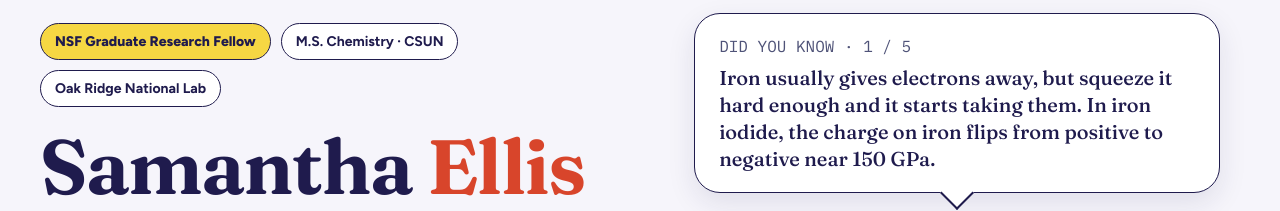
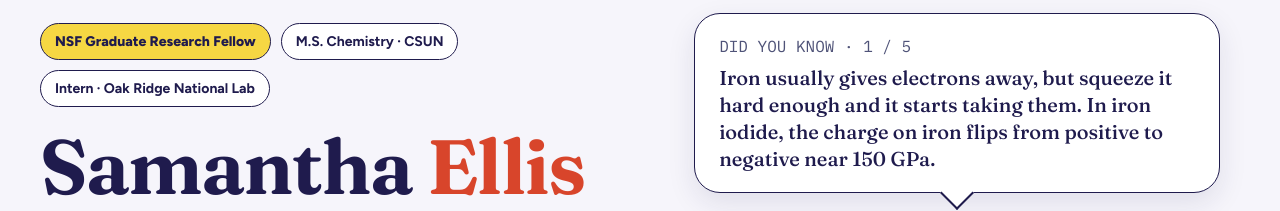
Before and after one commit to sammieellis/sammieellis.github.io, a Next.js app: page / in a window 1280 px wide. Shown: the part 147-358 px from the top of the page. Built offline with nearby package versions, Linux system fonts and the light colour scheme.

Commit message:
Label the Oak Ridge badge as an internship
"Intern · Oak Ridge National Lab", matching the role · place format of
"M.S. Chemistry · CSUN".

Co-Authored-By: Claude Opus 5.5 <noreply@anthropic.com>
Claude-Session: https://claude.ai/code/session_01Bbn9pXs5QprQbVJbE9uJ7v

```diff
--- a/app/page.jsx
+++ b/app/page.jsx
@@ -164,7 +164,7 @@ export default function Page() {
             <div className="badges">
               <span className="badge badge-yellow">NSF Graduate Research Fellow</span>
               <span className="badge">M.S. Chemistry · CSUN</span>
-              <span className="badge">Oak Ridge National Lab</span>
+              <span className="badge">Intern · Oak Ridge National Lab</span>
             </div>
             <h1>Samantha <span className="pink">Ellis</span></h1>
             <p className="lead">
```
